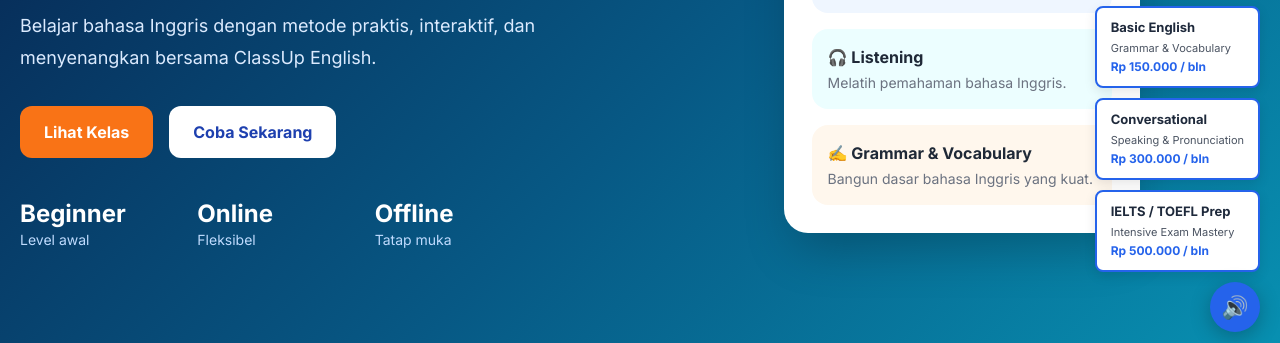
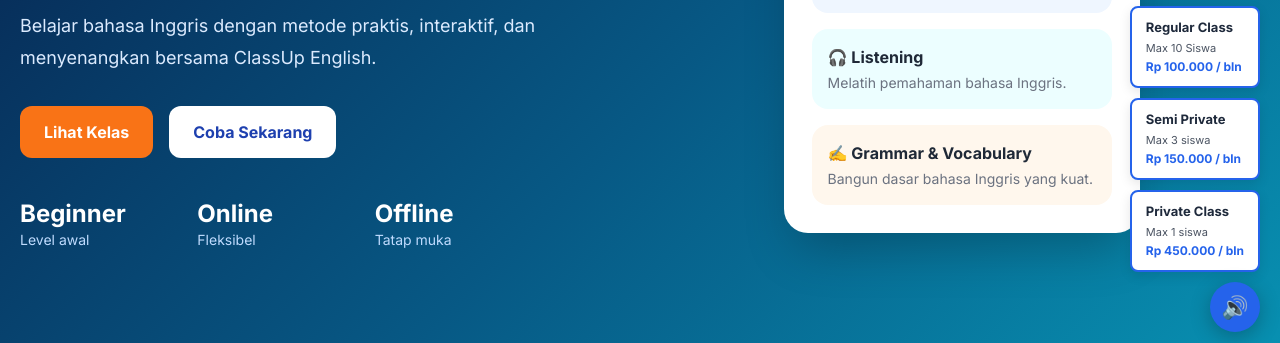
Before and after one commit to muhammadvikri2424-lang/class, a plain HTML site: page index.html in a window 1280 px wide. Shown: the part 388-731 px from the top of the page. Drawn offline with nearby package versions, Linux system fonts and the light colour scheme.

Commit message:
Update index.html

```diff
--- a/index.html
+++ b/index.html
@@ -71,21 +71,21 @@
 </style>
 <div id="containerKursus">
   <button class="card-kursus" onclick="pilihPaket('Basic English', 150000)">
-    <span class="nama-paket">Basic English</span>
-    <span class="detail-paket">Grammar & Vocabulary</span>
+    <span class="nama-paket">Regular Class</span>
+    <span class="detail-paket">Max 10 Siswa</span>
+    <strong class="harga-paket">Rp 100.000 / bln</strong>
+  </button>
+
+  <button class="card-kursus" onclick="pilihPaket('Conversational', 300000)">
+    <span class="nama-paket">Semi Private</span>
+    <span class="detail-paket">Max 3 siswa</span>
     <strong class="harga-paket">Rp 150.000 / bln</strong>
   </button>
 
-  <button class="card-kursus" onclick="pilihPaket('Conversational', 300000)">
-    <span class="nama-paket">Conversational</span>
-    <span class="detail-paket">Speaking & Pronunciation</span>
-    <strong class="harga-paket">Rp 300.000 / bln</strong>
-  </button>
-
   <button class="card-kursus" onclick="pilihPaket('IELTS / TOEFL Prep', 500000)">
-    <span class="nama-paket">IELTS / TOEFL Prep</span>
-    <span class="detail-paket">Intensive Exam Mastery</span>
-    <strong class="harga-paket">Rp 500.000 / bln</strong>
+    <span class="nama-paket">Private Class</span>
+    <span class="detail-paket">Max 1 siswa</span>
+    <strong class="harga-paket">Rp 450.000 / bln</strong>
   </button>
          </div>
 
```
